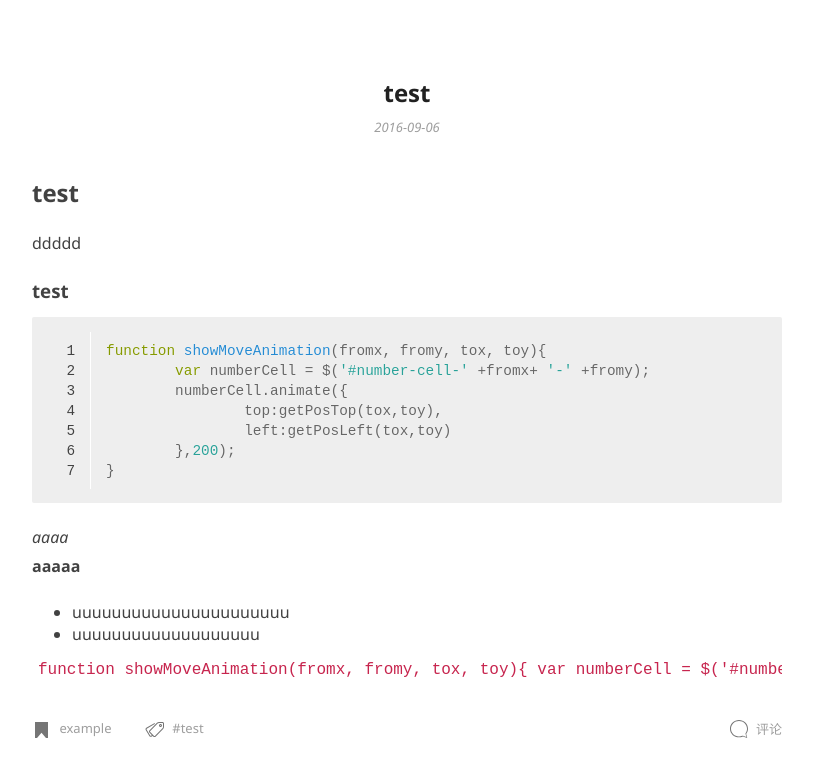
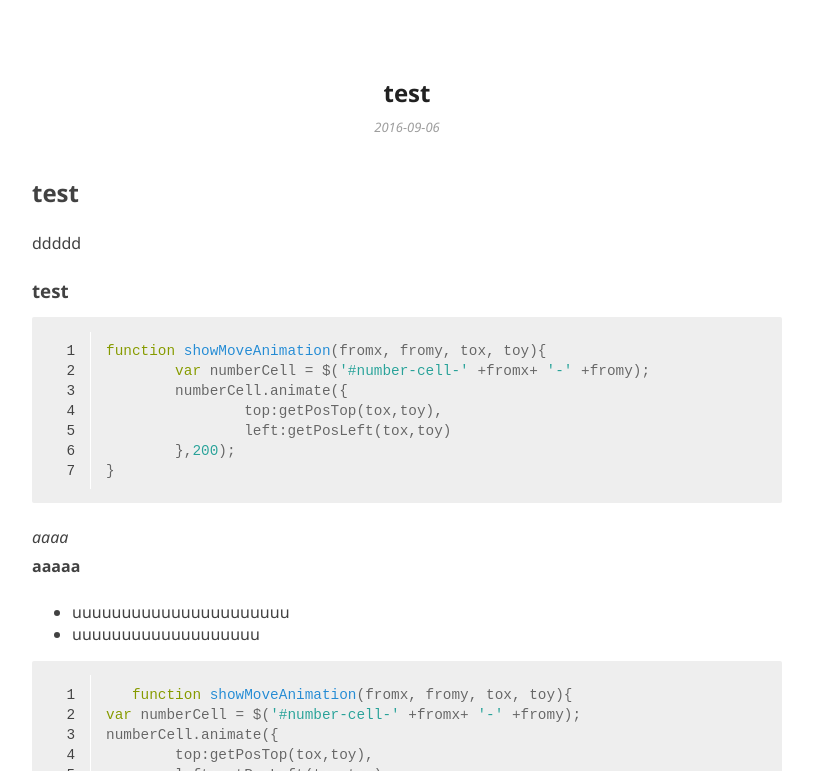
Before and after one commit to 4Evernooob/4Evernooob.github.io, a plain HTML site: page index.html in a window 1280 px wide. Shown: the part 181-952 px from the top of the page, without its empty margins (233-1046 px from the left). Drawn offline with Linux system fonts and the light colour scheme.

Commit message:
Site updated: 2016-09-06 18:04:49

```diff
--- a/index.html
+++ b/index.html
@@ -86,14 +86,7 @@
 <li>uuuuuuuuuuuuuuuuuuuuuu</li>
 <li>uuuuuuuuuuuuuuuuuuu</li>
 </ul>
-<pre><code>function showMoveAnimation(fromx, fromy, tox, toy){
-var numberCell = $(&apos;#number-cell-&apos; +fromx+ &apos;-&apos; +fromy);
-numberCell.animate({
-    top:getPosTop(tox,toy),
-    left:getPosLeft(tox,toy)
-},200);
-}
-</code></pre>
+<figure class="highlight javascript"><table><tr><td class="gutter"><pre><div class="line">1</div><div class="line">2</div><div class="line">3</div><div class="line">4</div><div class="line">5</div><div class="line">6</div><div class="line">7</div></pre></td><td class="code"><pre><div class="line">   <span class="function"><span class="keyword">function</span> <span class="title">showMoveAnimation</span>(<span class="params">fromx, fromy, tox, toy</span>)</span>&#123;</div><div class="line"><span class="keyword">var</span> numberCell = $(<span class="string">'#number-cell-'</span> +fromx+ <span class="string">'-'</span> +fromy);</div><div class="line">numberCell.animate(&#123;</div><div class="line">	top:getPosTop(tox,toy),</div><div class="line">	left:getPosLeft(tox,toy)</div><div class="line">&#125;,<span class="number">200</span>);</div><div class="line">   &#125;</div></pre></td></tr></table></figure>
 
     </div>
 
```
Also changed, not shown: 2016/09/06/test/index.html (+1 -8 lines).
